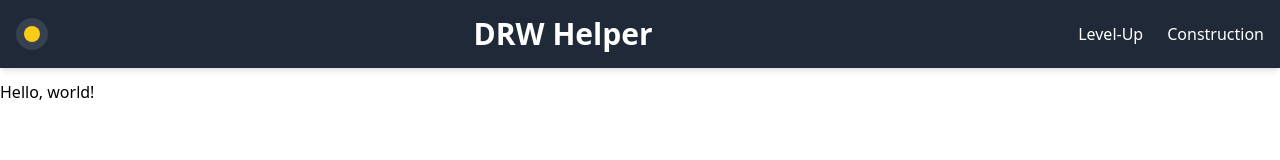
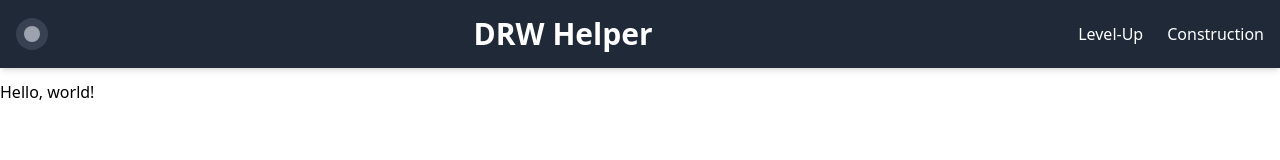
Before and after one commit to maxecution/DRW-helper, a React (Vite) app: page / in a window 1280 px wide. Shown: the top 160 px of the page. Built offline with nearby package versions, Linux system fonts and the light colour scheme.

Commit message:
extracted toggleButton and made own adjustable component

```diff
--- a/src/App.jsx
+++ b/src/App.jsx
@@ -1,7 +1,7 @@
 import { BrowserRouter as Router, Route, Routes as Switch } from "react-router-dom";
 import ConstructionPage from "./pages/constructionPage/ConstructionPage.jsx";
-import HelloWorld from "./pages/HomePage/HelloWorld.jsx";
-import Navbar from "./pages/components/NavBar.jsx";
+import HelloWorld from "./pages/homePage/HelloWorld.jsx";
+import Navbar from "./pages/navBar/NavBar.jsx";
 
 function App() {
   return (
--- a/src/pages/components/NavBar.jsx
+++ b/src/pages/navBar/NavBar.jsx
@@ -1,6 +1,7 @@
 import { useState } from "react";
 import { Link } from "react-router-dom";
 import { FiMenu, FiX } from "react-icons/fi";
+import ToggleButton from "./toggleButton";
 
 function Navbar() {
   const [isMenuOpen, setIsMenuOpen] = useState(false);
@@ -8,15 +9,8 @@ function Navbar() {
   return (
     <nav className='bg-gray-800 text-white p-4 shadow-md fixed top-0 w-full z-10'>
       <div className='max-w-7xl mx-auto flex justify-between items-center'>
-        {/* Light/Dark Mode Toggle */}
-        <div className='flex items-center'>
-          <button
-            className='w-8 h-8 bg-gray-700 rounded-full flex items-center justify-center hover:bg-gray-600 transition'
-            title='Toggle Light/Dark Mode'>
-            <span className='sr-only'>Toggle Light/Dark Mode</span>
-            <div className='w-4 h-4 bg-yellow-400 rounded-full'></div>
-          </button>
-        </div>
+        {/* TODO: Light/Dark Mode Toggle */}
+        <ToggleButton />
 
         {/* Title (Hidden on small screens) */}
         <h1 className='text-3xl font-bold text-center sm:block hidden'>
--- /dev/null
+++ b/src/pages/navBar/ToggleButton.jsx
@@ -0,0 +1,55 @@
+import { useState } from "react";
+import PropTypes from "prop-types";
+
+function ToggleButton({ onColour = "gray", offColour = "yellow" }) {
+  const [isOn, setIsOn] = useState(true);
+
+  const validColours = [
+    "yellow",
+    "gray",
+    "red",
+    "blue",
+    "green",
+    "purple",
+    "pink",
+    "indigo",
+    "orange",
+  ];
+
+  const getValidColour = (colour, shade) => {
+    if (validColours.includes(colour)) {
+      return `bg-${colour}-${shade}`;
+    }
+    return `bg-black-100`;
+  };
+
+  const toggleButton = () => {
+    setIsOn((prev) => !prev);
+  };
+
+  return (
+    <div className='flex items-center'>
+      <button
+        className={`w-8 h-8 rounded-full flex items-center justify-center transition ${
+          isOn
+            ? getValidColour(onColour, 700) + " hover:" + getValidColour(onColour, 600)
+            : getValidColour(offColour, 200) + " hover:" + getValidColour(offColour, 100)
+        }`}
+        title='Toggle Light/Dark Mode'
+        onClick={toggleButton}>
+        <span className='sr-only'>Toggle Light/Dark Mode</span>
+        <div
+          className={`w-4 h-4 rounded-full ${
+            isOn ? getValidColour(onColour, 400) : getValidColour(offColour, 400)
+          }`}></div>
+      </button>
+    </div>
+  );
+}
+
+ToggleButton.propTypes = {
+  onColour: PropTypes.string,
+  offColour: PropTypes.string,
+};
+
+export default ToggleButton;
```
